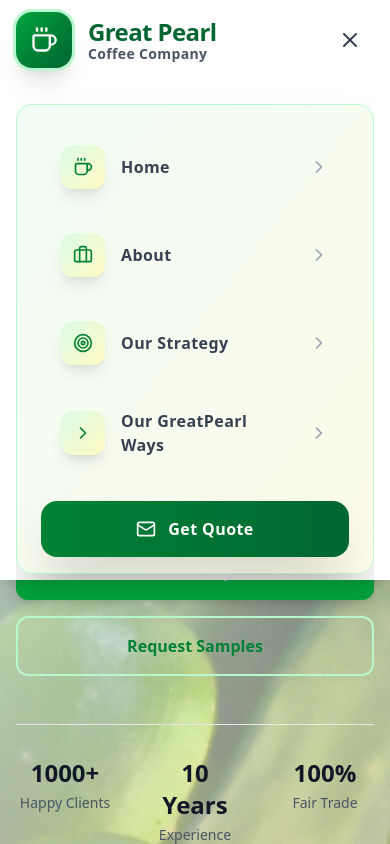
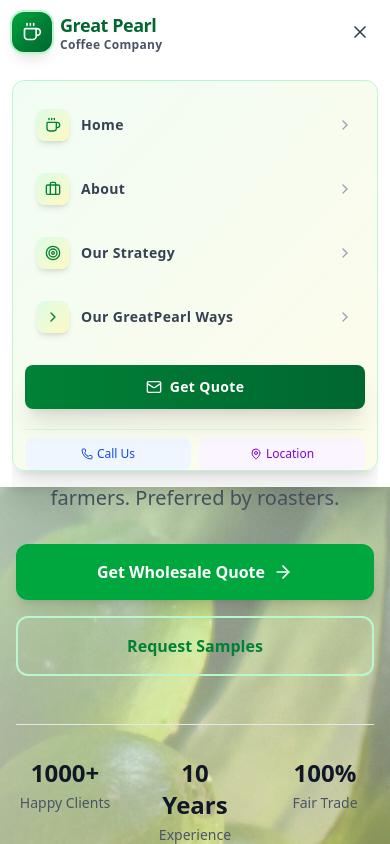
Before and after one commit to atwanzireT/greatpearl, a Next.js app: page / in a window 390 px wide. Both pictures are taken after a click on the button "Open main menu". Shown: the top 844 px of the page. Built offline with nearby package versions, Linux system fonts and the light colour scheme.

Commit message:
cleaning information

```diff
--- a/components/heroSection.tsx
+++ b/components/heroSection.tsx
@@ -152,7 +152,7 @@ const HeroSection = () => {
                 </div>
 
                 {/* Trust Indicators */}
-                <div className={`mt-20 text-center transition-all duration-1000 delay-600 ${isVisible ? 'translate-y-0 opacity-100' : 'translate-y-8 opacity-0'
+                {/* <div className={`mt-20 text-center transition-all duration-1000 delay-600 ${isVisible ? 'translate-y-0 opacity-100' : 'translate-y-8 opacity-0'
                     }`}>
                     <p className="text-sm text-gray-500 dark:text-gray-400 mb-6">Trusted by leading businesses across Uganda</p>
                     <div className="flex flex-wrap justify-center items-center gap-6 md:gap-8 opacity-80 hover:opacity-100 transition-opacity duration-300">
@@ -176,7 +176,7 @@ const HeroSection = () => {
                             </div>
                         ))}
                     </div>
-                </div>
+                </div> */}
             </div>
         </section>
     )
--- a/components/navbar.tsx
+++ b/components/navbar.tsx
@@ -23,6 +23,17 @@ const Navbar = () => {
         setMounted(true)
     }, [])
 
+    // Close mobile menu on window resize
+    useEffect(() => {
+        const handleResize = () => {
+            if (window.innerWidth >= 768) {
+                setIsOpen(false)
+            }
+        }
+        window.addEventListener('resize', handleResize)
+        return () => window.removeEventListener('resize', handleResize)
+    }, [])
+
     // Navigation items with icons
     const navItems = [
         { name: 'Home', href: '/', icon: Coffee },
@@ -38,16 +49,16 @@ const Navbar = () => {
     if (!mounted) {
         return (
             <nav className="fixed w-full z-50 bg-white shadow-lg">
-                <div className="max-w-7xl mx-auto px-4 sm:px-6 lg:px-8">
-                    <div className="flex justify-between items-center h-20">
+                <div className="max-w-7xl mx-auto px-3 sm:px-4 lg:px-8">
+                    <div className="flex justify-between items-center h-16 sm:h-18 lg:h-20">
                         <div className="flex-shrink-0">
-                            <div className="flex items-center space-x-3">
-                                <div className="w-12 h-12 rounded-full bg-green-100"></div>
+                            <div className="flex items-center space-x-2 sm:space-x-3">
+                                <div className="w-10 h-10 sm:w-12 sm:h-12 rounded-full bg-green-100"></div>
                                 <div className="flex flex-col">
-                                    <span className="text-xl font-bold text-green-800">
+                                    <span className="text-lg sm:text-xl font-bold text-green-800">
                                         Great Pearl
                                     </span>
-                                    <span className="text-sm text-gray-600 font-medium -mt-1">
+                                    <span className="text-xs sm:text-sm text-gray-600 font-medium -mt-1">
                                         Coffee Company
                                     </span>
                                 </div>
@@ -66,130 +77,178 @@ const Navbar = () => {
                     ? 'bg-white/90 dark:bg-gray-900/90 backdrop-blur-2xl shadow-2xl border-b border-green-100 dark:border-green-800/30'
                     : 'bg-white dark:bg-gray-900 shadow-xl'
             }`}>
-                <div className="max-w-7xl mx-auto px-4 sm:px-6 lg:px-8">
-                    <div className="flex justify-between items-center h-20">
-                        {/* Enhanced Premium Logo */}
+                <div className="max-w-7xl mx-auto px-3 sm:px-4 md:px-6 lg:px-8">
+                    <div className="flex justify-between items-center h-16 sm:h-18 md:h-20">
+                        {/* Enhanced Responsive Premium Logo */}
                         <div className="flex-shrink-0">
-                            <a href="/" className="flex items-center space-x-4 group">
+                            <a href="/" className="flex items-center space-x-2 sm:space-x-3 md:space-x-4 group">
                                 <div className="relative">
-                                    <div className="w-14 h-14 rounded-2xl overflow-hidden ring-3 ring-green-200 dark:ring-green-700/50 group-hover:ring-yellow-400 dark:group-hover:ring-yellow-500 transition-all duration-300 shadow-xl group-hover:shadow-2xl">
+                                    <div className="w-10 h-10 sm:w-12 sm:h-12 md:w-14 md:h-14 rounded-xl sm:rounded-2xl overflow-hidden ring-2 sm:ring-3 ring-green-200 dark:ring-green-700/50 group-hover:ring-yellow-400 dark:group-hover:ring-yellow-500 transition-all duration-300 shadow-lg sm:shadow-xl group-hover:shadow-2xl">
                                         <div className="w-full h-full bg-gradient-to-br from-green-600 via-green-700 to-green-800 dark:from-green-500 dark:to-green-700 flex items-center justify-center relative overflow-hidden">
-                                            <Coffee className="w-7 h-7 text-white z-10 group-hover:scale-110 transition-transform duration-300" />
+                                            <Coffee className="w-5 h-5 sm:w-6 sm:h-6 md:w-7 md:h-7 text-white z-10 group-hover:scale-110 transition-transform duration-300" />
                                             {/* Animated background pattern */}
                                             <div className="absolute inset-0 bg-gradient-to-br from-yellow-400/20 to-transparent opacity-0 group-hover:opacity-100 transition-opacity duration-300"></div>
                                         </div>
                                     </div>
                                     {/* Glow effect */}
-                                    <div className="absolute inset-0 rounded-2xl bg-green-400/20 blur-xl opacity-0 group-hover:opacity-60 transition-opacity duration-300 -z-10"></div>
+                                    <div className="absolute inset-0 rounded-xl sm:rounded-2xl bg-green-400/20 blur-xl opacity-0 group-hover:opacity-60 transition-opacity duration-300 -z-10"></div>
                                 </div>
                                 <div className="flex flex-col">
-                                    <span className="text-2xl font-black text-green-800 dark:text-green-400 group-hover:text-green-700 dark:group-hover:text-green-300 transition-colors duration-300 tracking-tight">
+                                    <span className="text-lg sm:text-xl md:text-2xl font-black text-green-800 dark:text-green-400 group-hover:text-green-700 dark:group-hover:text-green-300 transition-colors duration-300 tracking-tight">
                                         Great Pearl
                                     </span>
-                                    <span className="text-sm text-gray-600 dark:text-gray-400 font-semibold -mt-1 group-hover:text-yellow-600 dark:group-hover:text-yellow-500 transition-colors duration-300 tracking-wide">
+                                    <span className="text-xs sm:text-sm text-gray-600 dark:text-gray-400 font-semibold -mt-0.5 sm:-mt-1 group-hover:text-yellow-600 dark:group-hover:text-yellow-500 transition-colors duration-300 tracking-wide">
                                         Coffee Company
                                     </span>
                                 </div>
                             </a>
                         </div>
 
-                        {/* Enhanced Desktop Navigation */}
-                        <div className="hidden md:block">
-                            <div className="ml-10 flex items-center space-x-2">
+                        {/* Enhanced Desktop Navigation - Hidden on smaller screens */}
+                        <div className="hidden lg:block">
+                            <div className="ml-6 xl:ml-10 flex items-center space-x-1 xl:space-x-2">
                                 {navItems.map((item) => {
                                     const Icon = item.icon
                                     return (
                                         <a
                                             key={item.name}
                                             href={item.href}
-                                            className="relative px-5 py-3 rounded-xl text-gray-700 dark:text-gray-300 hover:text-green-800 dark:hover:text-green-400 font-semibold transition-all duration-300 group overflow-hidden"
+                                            className="relative px-3 xl:px-5 py-2 xl:py-3 rounded-lg xl:rounded-xl text-gray-700 dark:text-gray-300 hover:text-green-800 dark:hover:text-green-400 font-semibold transition-all duration-300 group overflow-hidden text-sm xl:text-base"
                                         >
-                                            <span className="relative z-10 flex items-center space-x-2">
-                                                <Icon className="w-4 h-4 opacity-70 group-hover:opacity-100 transition-all duration-300 group-hover:scale-110" />
+                                            <span className="relative z-10 flex items-center space-x-1 xl:space-x-2">
+                                                <Icon className="w-3 h-3 xl:w-4 xl:h-4 opacity-70 group-hover:opacity-100 transition-all duration-300 group-hover:scale-110" />
                                                 <span className="tracking-wide">{item.name}</span>
                                             </span>
                                             {/* Enhanced hover background */}
-                                            <div className="absolute inset-0 bg-gradient-to-r from-green-50 to-yellow-50 dark:from-green-900/20 dark:to-yellow-900/20 rounded-xl scale-0 group-hover:scale-100 transition-transform duration-300 ease-out"></div>
+                                            <div className="absolute inset-0 bg-gradient-to-r from-green-50 to-yellow-50 dark:from-green-900/20 dark:to-yellow-900/20 rounded-lg xl:rounded-xl scale-0 group-hover:scale-100 transition-transform duration-300 ease-out"></div>
                                             {/* Animated underline */}
-                                            <div className="absolute bottom-1 left-1/2 w-0 h-1 bg-gradient-to-r from-green-600 to-yellow-500 dark:from-green-500 dark:to-yellow-400 group-hover:w-3/4 group-hover:left-1/8 transition-all duration-300 rounded-full"></div>
+                                            <div className="absolute bottom-1 left-1/2 w-0 h-0.5 xl:h-1 bg-gradient-to-r from-green-600 to-yellow-500 dark:from-green-500 dark:to-yellow-400 group-hover:w-3/4 group-hover:left-1/8 transition-all duration-300 rounded-full"></div>
                                             {/* Subtle glow */}
-                                            <div className="absolute inset-0 bg-green-400/10 rounded-xl blur-xl opacity-0 group-hover:opacity-100 transition-opacity duration-300"></div>
+                                            <div className="absolute inset-0 bg-green-400/10 rounded-lg xl:rounded-xl blur-xl opacity-0 group-hover:opacity-100 transition-opacity duration-300"></div>
                                         </a>
                                     )
                                 })}
 
                                 {/* Enhanced Premium CTA Button */}
-                                <div className="ml-6">
+                                <div className="ml-4 xl:ml-6">
                                     <a
                                         href="/#contact"
-                                        className="inline-flex items-center px-8 py-4 bg-gradient-to-r from-green-700 to-green-800 dark:from-green-600 dark:to-green-700 hover:from-green-800 hover:to-green-900 dark:hover:from-green-700 dark:hover:to-green-800 text-white font-bold rounded-2xl shadow-2xl hover:shadow-green-500/30 transform hover:-translate-y-1 hover:scale-105 transition-all duration-300 group relative overflow-hidden"
+                                        className="inline-flex items-center px-4 xl:px-8 py-2 xl:py-4 bg-gradient-to-r from-green-700 to-green-800 dark:from-green-600 dark:to-green-700 hover:from-green-800 hover:to-green-900 dark:hover:from-green-700 dark:hover:to-green-800 text-white font-bold rounded-lg xl:rounded-2xl shadow-xl xl:shadow-2xl hover:shadow-green-500/30 transform hover:-translate-y-1 hover:scale-105 transition-all duration-300 group relative overflow-hidden text-sm xl:text-base"
                                     >
                                         <div className="absolute inset-0 bg-gradient-to-r from-yellow-400/20 to-transparent opacity-0 group-hover:opacity-100 transition-opacity duration-300"></div>
-                                        <Mail className="w-5 h-5 mr-3 group-hover:scale-110 transition-transform duration-300 relative z-10" />
+                                        <Mail className="w-4 h-4 xl:w-5 xl:h-5 mr-2 xl:mr-3 group-hover:scale-110 transition-transform duration-300 relative z-10" />
                                         <span className="relative z-10 tracking-wide">Get Quote</span>
-                                        <div className="absolute top-0 right-0 w-8 h-8 bg-yellow-400/30 rounded-full blur-xl opacity-0 group-hover:opacity-100 transition-opacity duration-300"></div>
+                                        <div className="absolute top-0 right-0 w-6 xl:w-8 h-6 xl:h-8 bg-yellow-400/30 rounded-full blur-xl opacity-0 group-hover:opacity-100 transition-opacity duration-300"></div>
                                     </a>
                                 </div>
                             </div>
                         </div>
 
-                        {/* Enhanced Mobile menu button */}
-                        <div className="md:hidden flex items-center space-x-3">
-
+                        {/* Tablet Navigation - Visible on medium screens */}
+                        <div className="hidden md:flex lg:hidden items-center space-x-2">
+                            {/* Condensed nav items for tablet */}
+                            <div className="flex items-center space-x-1">
+                                {navItems.slice(0, 2).map((item) => {
+                                    const Icon = item.icon
+                                    return (
+                                        <a
+                                            key={item.name}
+                                            href={item.href}
+                                            className="flex items-center px-3 py-2 rounded-lg text-gray-700 dark:text-gray-300 hover:text-green-800 dark:hover:text-green-400 font-medium transition-all duration-300 group text-sm"
+                                        >
+                                            <Icon className="w-4 h-4 mr-1 opacity-70 group-hover:opacity-100" />
+                                            <span>{item.name}</span>
+                                        </a>
+                                    )
+                                })}
+                            </div>
+                            {/* Mobile menu button for remaining items */}
                             <button
                                 onClick={() => setIsOpen(!isOpen)}
-                                className="inline-flex items-center justify-center p-3 rounded-xl text-gray-700 dark:text-gray-300 hover:text-green-800 dark:hover:text-green-400 hover:bg-gradient-to-r hover:from-green-50 hover:to-yellow-50 dark:hover:from-green-900/20 dark:hover:to-yellow-900/20 transition-all duration-300 group"
+                                className="inline-flex items-center justify-center p-2 rounded-lg text-gray-700 dark:text-gray-300 hover:text-green-800 dark:hover:text-green-400 hover:bg-green-50 dark:hover:bg-green-900/20 transition-all duration-300"
+                            >
+                                <Menu className="h-5 w-5" />
+                            </button>
+                        </div>
+
+                        {/* Enhanced Mobile menu button */}
+                        <div className="md:hidden flex items-center">
+                            <button
+                                onClick={() => setIsOpen(!isOpen)}
+                                className="inline-flex items-center justify-center p-2 sm:p-3 rounded-lg sm:rounded-xl text-gray-700 dark:text-gray-300 hover:text-green-800 dark:hover:text-green-400 hover:bg-gradient-to-r hover:from-green-50 hover:to-yellow-50 dark:hover:from-green-900/20 dark:hover:to-yellow-900/20 transition-all duration-300 group"
                                 aria-expanded="false"
                             >
                                 <span className="sr-only">Open main menu</span>
                                 {isOpen ? (
-                                    <X className="block h-6 w-6 group-hover:rotate-90 transition-transform duration-300" />
+                                    <X className="block h-5 w-5 sm:h-6 sm:w-6 group-hover:rotate-90 transition-transform duration-300" />
                                 ) : (
-                                    <Menu className="block h-6 w-6 group-hover:scale-110 transition-transform duration-300" />
+                                    <Menu className="block h-5 w-5 sm:h-6 sm:w-6 group-hover:scale-110 transition-transform duration-300" />
                                 )}
                             </button>
                         </div>
                     </div>
 
                     {/* Enhanced Mobile Navigation Menu */}
-                    <div className={`md:hidden transition-all duration-500 ease-in-out ${
+                    <div className={`lg:hidden transition-all duration-500 ease-in-out ${
                         isOpen
-                            ? 'max-h-[500px] opacity-100 pb-8'
+                            ? 'max-h-[600px] opacity-100 pb-4 sm:pb-8'
                             : 'max-h-0 opacity-0 pb-0'
                     } overflow-hidden`}>
-                        <div className="px-6 pt-6 space-y-3 bg-gradient-to-br from-green-50/90 to-yellow-50/90 dark:from-gray-800/95 dark:to-gray-900/95 rounded-2xl mt-6 border border-green-200 dark:border-green-700/30 shadow-2xl backdrop-blur-xl">
+                        <div className="px-3 sm:px-6 pt-4 sm:pt-6 space-y-2 sm:space-y-3 bg-gradient-to-br from-green-50/90 to-yellow-50/90 dark:from-gray-800/95 dark:to-gray-900/95 rounded-xl sm:rounded-2xl mt-4 sm:mt-6 border border-green-200 dark:border-green-700/30 shadow-xl sm:shadow-2xl backdrop-blur-xl">
                             {navItems.map((item, index) => {
                                 const Icon = item.icon
                                 return (
                                     <a
                                         key={item.name}
                                         href={item.href}
-                                        className="flex items-center px-5 py-4 rounded-xl text-gray-700 dark:text-gray-300 hover:text-green-800 dark:hover:text-green-400 hover:bg-white/70 dark:hover:bg-gray-700/50 font-semibold transition-all duration-300 group transform hover:scale-105"
+                                        className="flex items-center px-3 sm:px-5 py-3 sm:py-4 rounded-lg sm:rounded-xl text-gray-700 dark:text-gray-300 hover:text-green-800 dark:hover:text-green-400 hover:bg-white/70 dark:hover:bg-gray-700/50 font-semibold transition-all duration-300 group transform hover:scale-105 text-sm sm:text-base"
                                         onClick={() => setIsOpen(false)}
                                         style={{ animationDelay: `${index * 100}ms` }}
                                     >
-                                        <div className="flex items-center space-x-4 w-full">
-                                            <div className="p-3 rounded-xl bg-gradient-to-br from-green-100 to-yellow-100 dark:from-green-900/30 dark:to-yellow-900/30 group-hover:from-green-200 group-hover:to-yellow-200 dark:group-hover:from-green-800/40 dark:group-hover:to-yellow-800/40 transition-all duration-300 shadow-lg">
-                                                <Icon className="w-5 h-5 text-green-700 dark:text-green-400 group-hover:scale-110 transition-transform duration-300" />
+                                        <div className="flex items-center space-x-3 sm:space-x-4 w-full">
+                                            <div className="p-2 sm:p-3 rounded-lg sm:rounded-xl bg-gradient-to-br from-green-100 to-yellow-100 dark:from-green-900/30 dark:to-yellow-900/30 group-hover:from-green-200 group-hover:to-yellow-200 dark:group-hover:from-green-800/40 dark:group-hover:to-yellow-800/40 transition-all duration-300 shadow-md sm:shadow-lg">
+                                                <Icon className="w-4 h-4 sm:w-5 sm:h-5 text-green-700 dark:text-green-400 group-hover:scale-110 transition-transform duration-300" />
                                             </div>
-                                            <span className="tracking-wide">{item.name}</span>
-                                            <ChevronRight className="w-5 h-5 ml-auto text-gray-400 dark:text-gray-500 group-hover:text-green-600 dark:group-hover:text-green-400 transform group-hover:translate-x-2 transition-all duration-300" />
+                                            <span className="tracking-wide flex-1">{item.name}</span>
+                                            <ChevronRight className="w-4 h-4 sm:w-5 sm:h-5 text-gray-400 dark:text-gray-500 group-hover:text-green-600 dark:group-hover:text-green-400 transform group-hover:translate-x-2 transition-all duration-300" />
                                         </div>
                                     </a>
                                 )
                             })}
 
                             {/* Enhanced Mobile CTA */}
-                            <div className="pt-4 pb-4">
+                            <div className="pt-3 sm:pt-4 pb-3 sm:pb-4">
                                 <a
                                     href="/#contact"
-                                    className="flex items-center justify-center w-full px-6 py-4 bg-gradient-to-r from-green-700 to-green-800 hover:from-green-800 hover:to-green-900 text-white font-bold rounded-2xl shadow-2xl hover:shadow-green-500/30 transform hover:-translate-y-1 transition-all duration-300 group relative overflow-hidden"
+                                    className="flex items-center justify-center w-full px-4 sm:px-6 py-3 sm:py-4 bg-gradient-to-r from-green-700 to-green-800 hover:from-green-800 hover:to-green-900 text-white font-bold rounded-lg sm:rounded-2xl shadow-xl sm:shadow-2xl hover:shadow-green-500/30 transform hover:-translate-y-1 transition-all duration-300 group relative overflow-hidden text-sm sm:text-base"
                                     onClick={() => setIsOpen(false)}
                                 >
                                     <div className="absolute inset-0 bg-gradient-to-r from-yellow-400/20 to-transparent opacity-0 group-hover:opacity-100 transition-opacity duration-300"></div>
-                                    <Mail className="w-5 h-5 mr-3 group-hover:scale-110 transition-transform duration-300 relative z-10" />
+                                    <Mail className="w-4 h-4 sm:w-5 sm:h-5 mr-2 sm:mr-3 group-hover:scale-110 transition-transform duration-300 relative z-10" />
                                     <span className="relative z-10 tracking-wide">Get Quote</span>
                                 </a>
+                            </div>
+
+                            {/* Additional mobile-only quick actions */}
+                            <div className="pt-2 sm:pt-4 border-t border-green-200/50 dark:border-green-700/30">
+                                <div className="grid grid-cols-2 gap-2 sm:gap-3">
+                                    <a
+                                        href="tel:+1234567890"
+                                        className="flex items-center justify-center px-3 py-2 sm:py-3 bg-blue-50 dark:bg-blue-900/20 hover:bg-blue-100 dark:hover:bg-blue-900/30 text-blue-700 dark:text-blue-400 rounded-lg transition-all duration-300 text-xs sm:text-sm font-medium"
+                                        onClick={() => setIsOpen(false)}
+                                    >
+                                        <Phone className="w-3 h-3 sm:w-4 sm:h-4 mr-1 sm:mr-2" />
+                                        Call Us
+                                    </a>
+                                    <a
+                                        href="#location"
+                                        className="flex items-center justify-center px-3 py-2 sm:py-3 bg-purple-50 dark:bg-purple-900/20 hover:bg-purple-100 dark:hover:bg-purple-900/30 text-purple-700 dark:text-purple-400 rounded-lg transition-all duration-300 text-xs sm:text-sm font-medium"
+                                        onClick={() => setIsOpen(false)}
+                                    >
+                                        <MapPin className="w-3 h-3 sm:w-4 sm:h-4 mr-1 sm:mr-2" />
+                                        Location
+                                    </a>
+                                </div>
                             </div>
                         </div>
                     </div>
```
